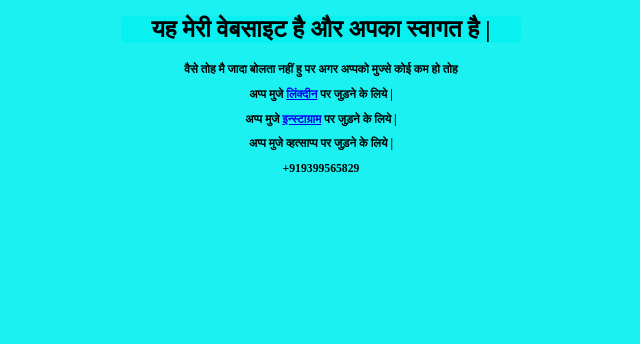
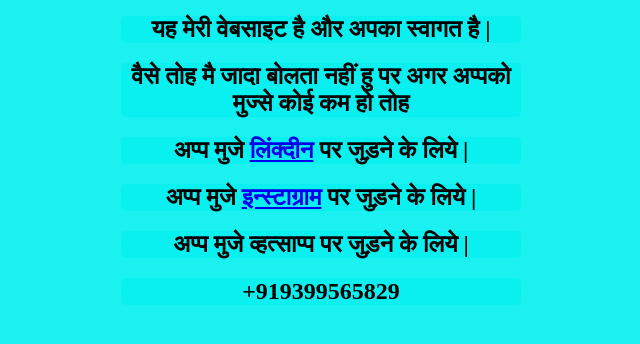
Before and after one commit to harshsen07/harshsen07.github.io, a plain HTML site: page index.html in a window 1280 px wide. Shown: the part 196-540 px from the top of the page, without its empty margins (319-959 px from the left). Drawn offline with Linux system fonts and the light colour scheme; a script that the page names is missing; a web font is replaced by a local one.

Commit message:
third change

```diff
--- a/index.html
+++ b/index.html
@@ -18,11 +18,11 @@
     <h1>में</h1>
     <h1>ऋषभ राठौर हु</h1>
     <h2>यह मेरी वेबसाइट है और अपका स्वागत है |</h2>
-    <h3>वैसे तोह मै जादा बोलता नहीं हु पर अगर अप्पको मुज्से कोई कम हो तोह</h3>
-    <h3>अप्प मुजे <a href="https://www.linkedin.com/in/rishabh-rathod-36639b1b3/">लिंक्दीन</a> पर जुड़ने के लिये | </h3>
-    <h3>अप्प मुजे <a href="https://www.instagram.com/rishabh24_/">इन्स्टाग्राम</a> पर जुड़ने के लिये | </h3>
-    <h3>अप्प मुजे व्हत्साप्प पर जुड़ने के लिये | </h3>
-    <h3>+919399565829</h3>
+    <h2>वैसे तोह मै जादा बोलता नहीं हु पर अगर अप्पको मुज्से कोई कम हो तोह</h2>
+    <h2>अप्प मुजे <a href="https://www.linkedin.com/in/rishabh-rathod-36639b1b3/">लिंक्दीन</a> पर जुड़ने के लिये | </h2>
+    <h2>अप्प मुजे <a href="https://www.instagram.com/rishabh24_/">इन्स्टाग्राम</a> पर जुड़ने के लिये | </h2>
+    <h2>अप्प मुजे व्हत्साप्प पर जुड़ने के लिये | </h2>
+    <h2>+919399565829</h2>
     </center>
   </body>
 
```
